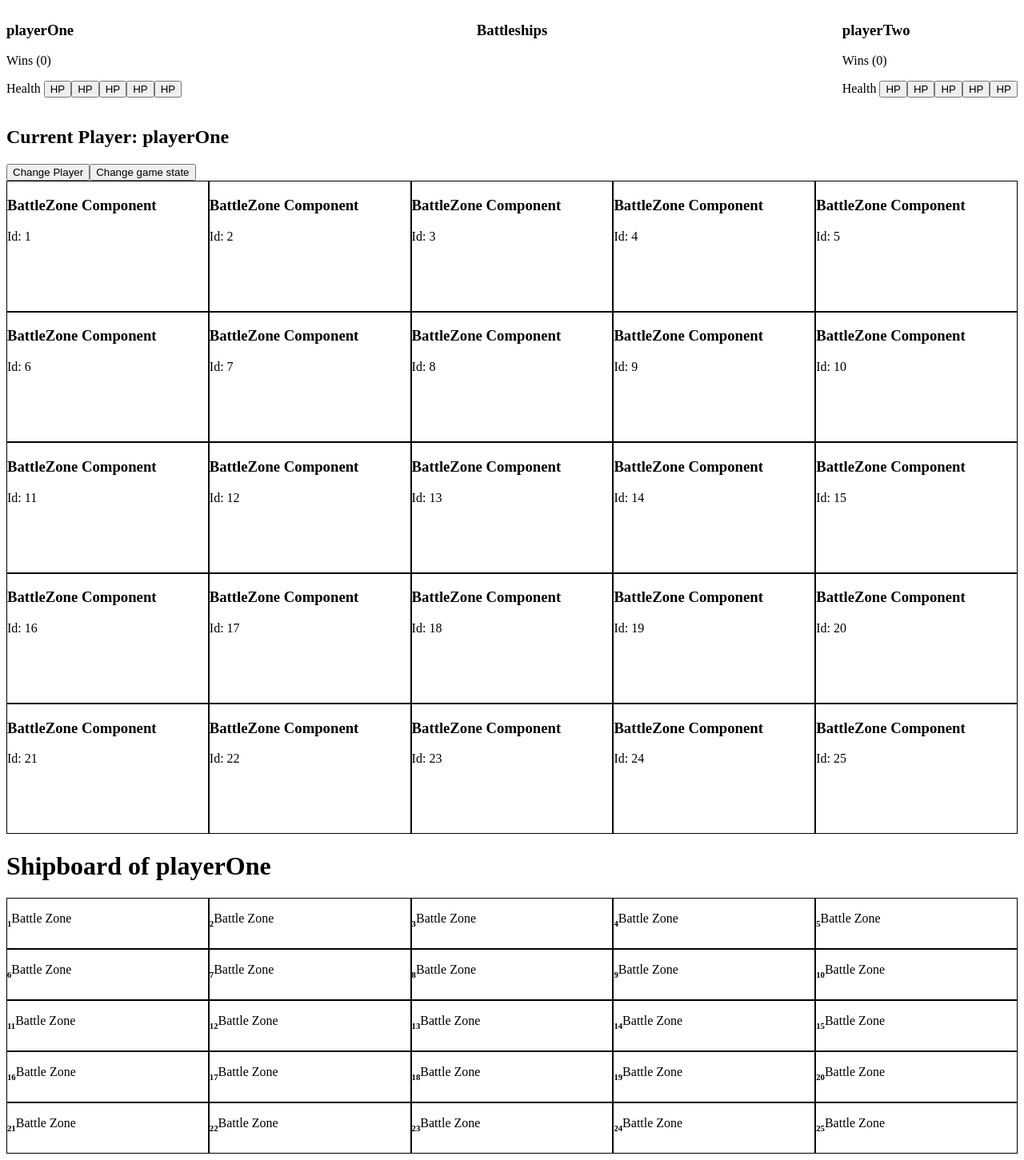
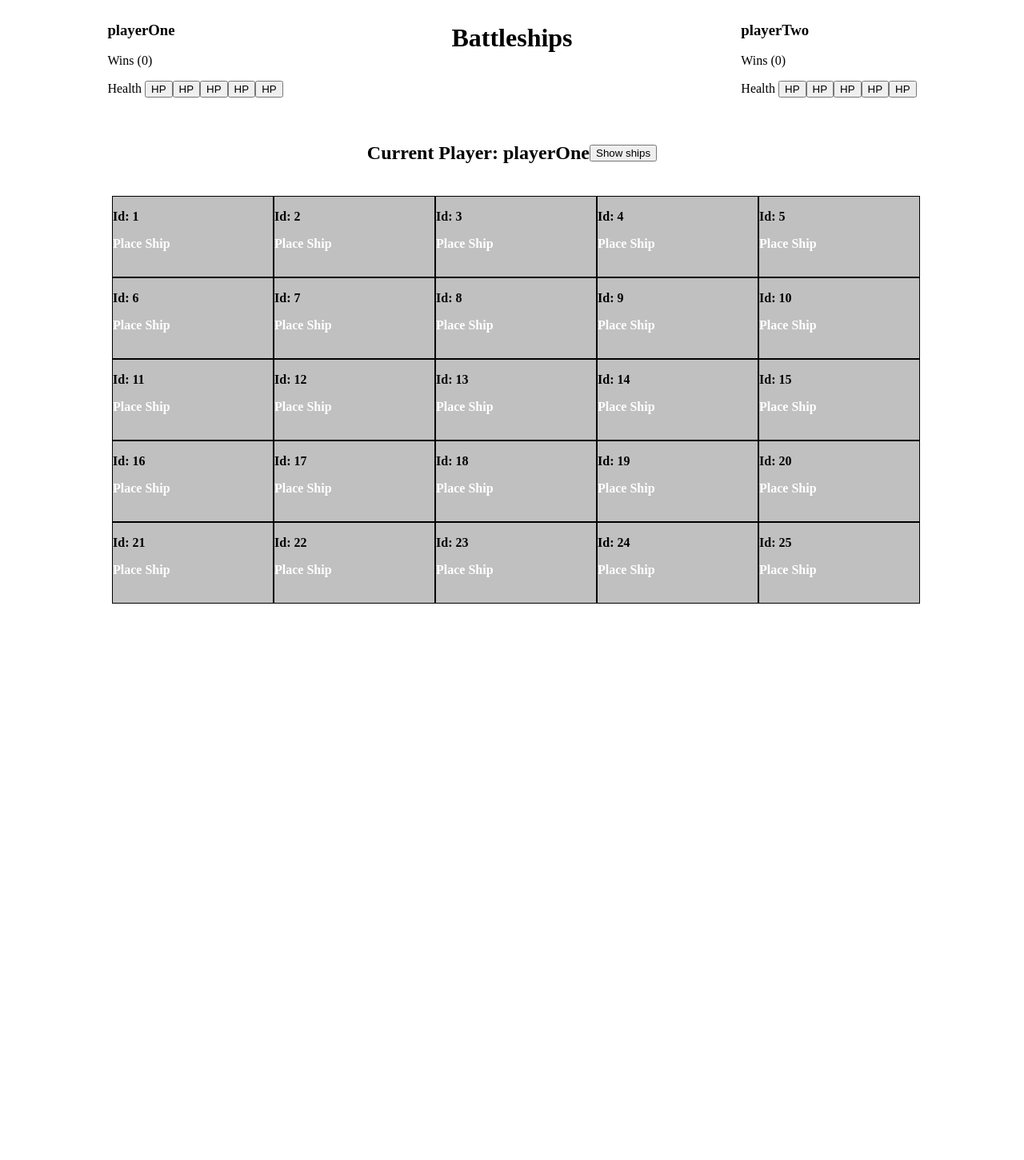
Before and after one commit to eriknyberg91/React-Typescript-Battleships, a React (Create React App) app: page / in a window 1280 px wide. Shown: the whole page at 80% size. After the commit the page ends 800 px from the top, so only its background shows below. Built offline with nearby package versions, Linux system fonts and the light colour scheme.

Commit message:
Minor styling, rendering fixes

```diff
--- a/src/App.tsx
+++ b/src/App.tsx
@@ -1,16 +1,15 @@
-import React, { ReactNode, useEffect, useState } from 'react';
-import BattleZone from './Components/BattleZone/BattleZone';
+import React, { useEffect, useState } from 'react';
 import BattleMap from './Components/BattleMap/BattleMap';
 import IBattleZone from './Classes/IBattleZone';
 import IPlayer from './Classes/IPlayer';
 import Scoreboard from './Components/Scoreboard/Scoreboard';
+import './App.css'
 
 function App() {
 
 
   //TODO :
   //DONE  --- Place ships when shipcount > 0, move on to Fire phase
-  //??? Use of current player instead of individual players?
   //??? Re-render one battlemap rather than different ones
   //DONE ---Reduce health of player when ship gets hit, visual input
   //DONE ---End game when one player reaches 0 health
@@ -19,11 +18,14 @@
 
 
   //Better way to handle duplicate clicks on zone rather than alert
-  //DONE ??? More stats, health styling - Statistics && SCOREBOARD!! (Ship Counter, Green for alive Red for hit? on Top?)
-  //Use BattleZone to render?
+  //Name of classes (IBattleZone, IPlayer) ???
 
 
+  //DONE ??? More stats, health styling - Statistics && SCOREBOARD!! (Ship Counter, Green for alive Red for hit? on Top?)
+  //DONE Use BattleZone to render?
 
+
+  //TODO: Shorten if-statements?
   //Styling
   //Formating and readability
 
@@ -48,9 +50,13 @@
     isPlaying: false
   });
 
+  //Variabel för att bestämma hur många BattleZones som genereras
   const numberOfZones = 25;
+  //State-Variabel för att kontrollera vilken content som visas i BattleMap
   const [gameIsPlaying, setGameIsPlaying] = useState<boolean>(true)
-  const generateZoneList = Array.from({length: numberOfZones}, (_, index) => ({
+  //State-Variabel för att generera en lista med antal BattleZones som beror på variabeln numberOfZOnes
+  const [zoneList, setZoneList] = useState<IBattleZone[]>(() => {
+    return Array.from({ length: numberOfZones }, (_, index) => ({
       id: index + 1,
       shipPlacedByPlayerOne: false,
       shipPlacedByPlayerTwo: false,
@@ -58,21 +64,24 @@
       successfullHitFromPlayerTwo: false,
       failedHitFromPlayerOne: false,
       failedHitFromPlayerTwo: false
-    })
-  )
-  const [zoneList, setZoneList] = useState<IBattleZone[]>(generateZoneList)
+    }));
+  });
 
+  const [showShips, setShowShips] = useState<boolean>(true)
 
+  const handleShips = () => {
+    setShowShips(!showShips)
+  }
 
-  //Updates game state based on changes in health of players.
+  //När spelares hälsa når 0 körs kod för att hantera detta direkt när en spelare förlorar en hälsa och hamnar på 0.
   useEffect(() => {
     if (playerOne.health == 0 || playerTwo.health == 0) {
       increasePlayerVictories()
     }
-  }, [playerOne.health, playerTwo.health, playerOne.numberOfVictories, playerTwo.numberOfVictories])
+  }, [playerOne.health, playerTwo.health])
 
 
-
+//Funktion för att ändra variabeln isPlaying på varje spelare.
 const changePlayer = () => {
 
   setPlayerOne(prevPlayerOne => ({
@@ -86,20 +95,15 @@
   }));
 };
 
-
+//Funktion för att ändra variabeln gameIsPlaying som används för att bestämma vad som ska visas i BattleMap.
 const changeGameState = () => {
   setGameIsPlaying(prevGameIsPlaying => !prevGameIsPlaying);
 };
 
+
+//Funktion för att hantera spelares placering av skepp.
 const handleShipPlacement = (id: number) => {
 
-  if(playerOne.shipsLeftToPlace === 1 && playerOne.isPlaying) {
-    changePlayer()
-  }
-  else if (playerTwo.shipsLeftToPlace === 1  && playerTwo.isPlaying){
-    changePlayer()
-  }
-  //TODO: Shorten if-statements?
   setZoneList(
     zoneList.map((zone) => {
       if (zone.id == id && playerOne.isPlaying == true && playerOne.shipsLeftToPlace > 0 && zone.shipPlacedByPlayerOne == false) {
@@ -113,11 +117,20 @@
       return zone;
 
     }))
+
+    if(playerOne.shipsLeftToPlace === 1 && playerOne.isPlaying) {
+      changePlayer()
+    }
+    else if (playerTwo.shipsLeftToPlace === 1  && playerTwo.isPlaying){
+      setShowShips(false);
+      changePlayer()
+    }
 }
 
 const handlePlayerFire = (id: number) => {
+  //Variabel för enskild zone som används för att kolla om nuvarande spelare har tryckt på zonen innan
+  const targetedZone = zoneList.find(zone => zone.id == id)
 
-  const targetedZone = zoneList.find(zone => zone.id == id)
 
 
   setZoneList(
@@ -129,7 +142,9 @@
         else {
           increaseShotsFired()
           removeHealthFromPlayer()
-          changePlayer()
+          setTimeout(() => {
+            changePlayer();
+          }, 1000);
         }
         return  {...zone, successfullHitFromPlayerOne: zone.successfullHitFromPlayerOne = true}
       }
@@ -140,7 +155,9 @@
         }
         else {
           increaseShotsFired()
-          changePlayer()
+          setTimeout(() => {
+            changePlayer();
+          }, 1000);
         }
         return  {...zone, failedHitFromPlayerOne: zone.failedHitFromPlayerOne = true}
       }
@@ -152,7 +169,9 @@
         else {
           increaseShotsFired()
           removeHealthFromPlayer()
-          changePlayer()
+          setTimeout(() => {
+            changePlayer();
+          }, 1000);
         }
         return  {...zone, successfullHitFromPlayerTwo: zone.successfullHitFromPlayerTwo = true}
       }
@@ -163,7 +182,9 @@
         }
         else {
           increaseShotsFired()
-          changePlayer()
+          setTimeout(() => {
+            changePlayer();
+          }, 2000);
         }
         return  {...zone, failedHitFromPlayerTwo: zone.failedHitFromPlayerTwo = true}
       }
@@ -173,6 +194,7 @@
     }))
 }
 
+//Funktion som tar bort ett skepp från spelare. Används när spelare kallar på handlePlayerFire() på en zon där motståndaren har skepp.
 const removeOneShipFromPlayer = () => {
 
   if (playerOne.isPlaying == true) {
@@ -190,6 +212,7 @@
   };
 
 }
+//Funktion som tar bort en "hälsopoäng" från spelare. Används när spelare kallar på handlePlayerFire() på en zon där motståndaren har skepp.
 
   const removeHealthFromPlayer = () => {
 
@@ -206,9 +229,11 @@
         health: prevPlayerOne.health - 1
       }));
     }
+    //Används för att kontrollera om en av de två spelarna har förlorat.
     increasePlayerVictories()
   };
 
+//Funktion för att öka property shotsFired som sedan används för att räkna ut spelares träffsäkerhet.
   const increaseShotsFired = () => {
     if (playerOne.isPlaying == true) {
 
@@ -263,6 +288,7 @@
   }
 
   const resetGame = () => {
+    setShowShips(true)
     const resetPlayerOne = {
       ...playerOne,
       id: playerOne.id,
@@ -302,11 +328,7 @@
   }
 
 
-
-
-
   return (
-
     <div className="App">
       <Scoreboard firstPlayer={playerOne} secondPlayer={playerTwo}/>
       <BattleMap
@@ -319,7 +341,10 @@
       playerTwo={playerTwo}
       changePlayer={changePlayer}
       handleShipPlacement={handleShipPlacement}
-      list={zoneList} />
+      list={zoneList}
+      showShips={showShips}
+      handleShips={handleShips} />
+
     </div>
   );
 }
--- a/src/Components/BattleMap/BattleMap.css
+++ b/src/Components/BattleMap/BattleMap.css
@@ -9,8 +9,40 @@
     grid-template-rows: repeat(5, 1fr);
     grid-column-gap: 0px;
     grid-row-gap: 0px;
+    width: 1000px;
+    margin: auto;
 }
 
 .hit-or-miss {
     color: white;
 }
+
+.BattleZone {
+    background-color: red;
+}
+
+.intro-container {
+    display: flex;
+    justify-content: center;
+    align-items: center;
+    padding: 20px;
+}
+
+.shipboard-info {
+    display: flex;
+    justify-content: center;
+    align-items: center;
+}
+
+.end-game-container {
+    display: flex;
+    width: 80%;
+    margin: auto;
+    justify-content: center;
+    align-items: center;
+    flex-direction: column;
+}
+
+.play-again-button {
+    font-size: 55px;
+}
--- a/src/Components/BattleMap/BattleMap.tsx
+++ b/src/Components/BattleMap/BattleMap.tsx
@@ -1,8 +1,8 @@
-import React, { useEffect, useState } from 'react';
 import IBattleZone from '../../Classes/IBattleZone';
 import './BattleMap.css';
 import IPlayer from '../../Classes/IPlayer';
 import BattleZone from '../BattleZone/BattleZone';
+import { useState } from 'react';
 
 interface Props {
   list: IBattleZone[];
@@ -15,18 +15,23 @@
   playerOne: IPlayer;
   playerTwo: IPlayer;
   gameIsPlaying: boolean;
+  showShips: boolean;
+  handleShips(): void;
 }
 
-const BattleMap = ({list,playerOne, playerTwo, gameIsPlaying, handleShipPlacement, changePlayer, handlePlayerFire, changeGameState, resetGame, calculateAccuracy}: Props) => {
+const BattleMap = ({showShips, handleShips, list,playerOne, playerTwo, gameIsPlaying, handleShipPlacement, changePlayer, handlePlayerFire, changeGameState, resetGame, calculateAccuracy}: Props) => {
+
+
 
   return (
     <div className="battle-map-container" >
           <div className="battle-maps-container"style={{display: gameIsPlaying ? 'block' : 'none'}}>
+
             <div className="intro-container">
               <h2>Current Player: {playerOne.isPlaying ? playerOne.playerName : playerTwo.playerName}</h2>
-            <button onClick={() => changePlayer()}>Change Player</button>
-            <button onClick={() => changeGameState()}>Change game state</button>
+              <button onClick={() => handleShips()}>Show ships</button>
             </div>
+
             <div className="battlemap" style={{ display: playerOne.isPlaying ? 'grid' : 'none' }}>
                 {list.map((zone) => (
                     <BattleZone
@@ -43,9 +48,11 @@
                     handleShipPlacement={handleShipPlacement}
                     handlePlayerFire={handlePlayerFire}
                     playerOneShipsLeftToPlace={playerOne.shipsLeftToPlace}
-                  playerTwoShipsLeftToPlace={playerTwo.shipsLeftToPlace} />
+                    playerTwoShipsLeftToPlace={playerTwo.shipsLeftToPlace}
+                    showShips={showShips} />
                     ))}
             </div>
+
             <div className="battlemap" style={{ display: playerTwo.isPlaying ? 'grid' : 'none' }}>
                 {list.map((zone) => (
                       <BattleZone
@@ -62,44 +69,21 @@
                       handleShipPlacement={handleShipPlacement}
                       handlePlayerFire={handlePlayerFire}
                       playerOneShipsLeftToPlace={playerOne.shipsLeftToPlace}
-                    playerTwoShipsLeftToPlace={playerTwo.shipsLeftToPlace} />
-                  ))}
-          </div>
-
-      <h1>Shipboard of {playerOne.isPlaying ? playerOne.playerName : playerTwo.playerName}</h1>
-      <div className="battlemap" style={{display: playerOne.isPlaying ? 'grid' : 'none' }}>
-        {list.map((zone) => (
-          <div className="battle-zone">
-            <h6>{zone.id}</h6>
-            <p>Battle Zone</p>
-            <p style={{color: zone.shipPlacedByPlayerOne ? 'green' : 'white'}}>Ship Placed</p>
-
-          </div>
-        ))}
-      </div>
-      <div className="battlemap" style={{display: playerTwo.isPlaying ? 'grid' : 'none' }}>
-        {list.map((zone) => (
-          <div className="battle-zone" >
-            <h6>{zone.id}</h6>
-            <p>Battle Zone</p>
-            <p style={{color: zone.shipPlacedByPlayerTwo ? 'green' : 'white'}}>Ship Placed</p>
-
-          </div>
+                      playerTwoShipsLeftToPlace={playerTwo.shipsLeftToPlace}
+                      showShips={showShips} />
                     ))}
               </div>
       </div>
 
 
-      <div className="end-game-container" style={{display: gameIsPlaying ? 'none' : 'block' }}>
+      <div className="end-game-container" style={{display: gameIsPlaying ? 'none' : 'flex' }}>
         <h1>Game has ended.</h1>
-        <p>{`Player One Shots Fired: ${playerOne.shotsFired}`}</p>
-        <p>{`Player Two Shots Fired: ${playerTwo.shotsFired}`}</p>
-        <p>{`Player One Accuracy: ${calculateAccuracy(playerOne)}%`}</p>
-        <p>{`Player Two Accuracy: ${calculateAccuracy(playerTwo)}%`}</p>
+        <h3>Shots fired:</h3>
+        <p>{`PlayerOne ---  ${playerOne.shotsFired} | ${playerOne.shotsFired} --- PlayerTwo`}</p>
+        <h3>Accuracy:</h3>
+        <p>{`Player One --- ${calculateAccuracy(playerOne)}% | ${calculateAccuracy(playerTwo)}% --- PlayerTwo`}</p>
 
-        <button onClick={() => changeGameState()}>Game state</button>
-        <button onClick={() => resetGame()}>Reset</button>
-        <button>Statistics</button>
+        <button className='play-again-button' onClick={() => resetGame()}>Play again!</button>
       </div>
     </div>
 
--- a/src/Components/BattleZone/BattleZone.css
+++ b/src/Components/BattleZone/BattleZone.css
@@ -1,3 +1,9 @@
 .battle-zone-container {
     border: 1px solid black;
+    font-size: 16px;
+    font-weight: bold;
+    cursor: pointer;
+    background-color: #c0c0c0;
+    width: 200px;
+    height: 100px;
 }
--- a/src/Components/BattleZone/BattleZone.tsx
+++ b/src/Components/BattleZone/BattleZone.tsx
@@ -1,7 +1,6 @@
-import React from 'react';
 import './BattleZone.css';
-import IBattleZone from '../../Classes/IBattleZone';
 import IPlayer from '../../Classes/IPlayer';
+import { useState } from 'react';
 
 interface Props {
   id: number;
@@ -17,26 +16,49 @@
   handlePlayerFire(id: number): void;
   playerOneShipsLeftToPlace: number;
   playerTwoShipsLeftToPlace: number;
+  showShips: boolean;
 }
 
-const BattleZone = ({id,playerOne,playerTwo,shipPlacedByPlayerOne,shipPlacedByPlayerTwo,successfullHitFromPlayerOne,successfullHitFromPlayerTwo,failedHitFromPlayerOne,failedHitFromPlayerTwo,handleShipPlacement,handlePlayerFire,playerOneShipsLeftToPlace,playerTwoShipsLeftToPlace,}: Props) => {
+const BattleZone = ({showShips, id,playerOne,playerTwo,shipPlacedByPlayerOne,shipPlacedByPlayerTwo,successfullHitFromPlayerOne,successfullHitFromPlayerTwo,failedHitFromPlayerOne,failedHitFromPlayerTwo,handleShipPlacement,handlePlayerFire,playerOneShipsLeftToPlace,playerTwoShipsLeftToPlace,}: Props) => {
 
 
   return (
     <div className="battle-zone-container" onClick={() => {playerOne.shipsLeftToPlace > 0 || playerTwo.shipsLeftToPlace > 0 ? handleShipPlacement(id) : handlePlayerFire(id)}}>
-      <h3>BattleZone Component</h3>
       <p>Id: {id}</p>
       {playerOne.isPlaying && (
-        <>
-          <p style={{ color: successfullHitFromPlayerOne ? 'green' : 'white' }}>Hit</p>
-          <p style={{ color: failedHitFromPlayerOne ? 'red' : 'white' }}>Miss</p>
-        </>
+
+          <div className="action-container">
+
+            <div className="player-hit-container" style={{display: successfullHitFromPlayerOne ? 'block' : 'none'  }}>
+              <p style={{ color: successfullHitFromPlayerOne ? 'green' : 'white' }}>Hit</p>
+            </div>
+            <div className="player-miss-container" style={{display: failedHitFromPlayerOne ? 'block' : 'none'}}>
+                <p style={{ color: failedHitFromPlayerOne ? 'red' : 'white' }}>Miss</p>
+            </div>
+
+            <div className="show-ships-container" style={{display: showShips ? 'block' : 'none'}}>
+              <p style={{color: shipPlacedByPlayerOne ? 'green' : 'white'}}>Place Ship</p>
+            </div>
+
+          </div>
+
+
       )}
       {playerTwo.isPlaying && (
-        <>
+        <div className="action-container">
+
+        <div className="player-hit-container" style={{display: successfullHitFromPlayerTwo ? 'block' : 'none'  }}>
           <p style={{ color: successfullHitFromPlayerTwo ? 'green' : 'white' }}>Hit</p>
-          <p style={{ color: failedHitFromPlayerTwo ? 'red' : 'white' }}>Miss</p>
-        </>
+        </div>
+        <div className="player-miss-container" style={{display: failedHitFromPlayerTwo ? 'block' : 'none'}}>
+            <p style={{ color: failedHitFromPlayerTwo ? 'red' : 'white' }}>Miss</p>
+        </div>
+
+        <div className="show-ships-container" style={{display: showShips ? 'block' : 'none'}}>
+          <p style={{color: shipPlacedByPlayerTwo ? 'green' : 'white'}}>Place Ship</p>
+        </div>
+
+      </div>
       )}
     </div>
   );
--- a/src/Components/Scoreboard/Scoreboard.css
+++ b/src/Components/Scoreboard/Scoreboard.css
@@ -1,4 +1,6 @@
 .scoreboard-container {
     display: flex;
     justify-content: space-between;
+    width: 80%;
+    margin: auto;
 }
--- a/src/Components/Scoreboard/Scoreboard.tsx
+++ b/src/Components/Scoreboard/Scoreboard.tsx
@@ -25,7 +25,7 @@
         </div>
 
         <div className="title-and-gamephase">
-            <h3>Battleships</h3>
+            <h1>Battleships</h1>
         </div>
 
         <div className="second-player-container">
```
Lines whose indentation alone changed are shown as unchanged.
